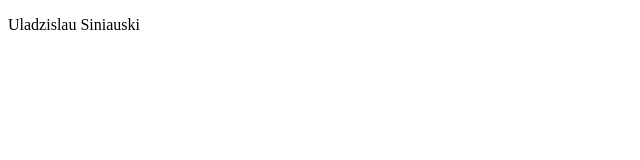
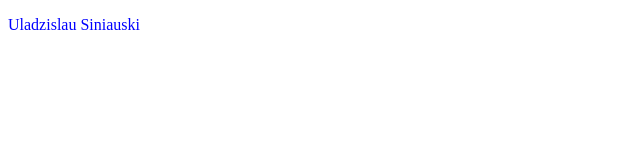
Before and after one commit to Aristocrot/rsschool-cv, a plain HTML site: page index.html in a window 1280 px wide. Shown: the whole page, without its empty margins (0-640 px from the left). Drawn offline with Linux system fonts and the light colour scheme.

Commit message:
feat: added some properties

```diff
--- a/index.html
+++ b/index.html
@@ -4,7 +4,8 @@
     <meta charset="UTF-8">
     <meta http-equiv="X-UA-Compatible" content="IE=edge">
     <meta name="viewport" content="width='device-width', initial-scale=1.0">
-    <title>Document</title>
+    <title>CV</title>
+    <link rel="stylesheet" href="./style.css">
 </head>
 <body>
     <p>Uladzislau Siniauski</p>
```
